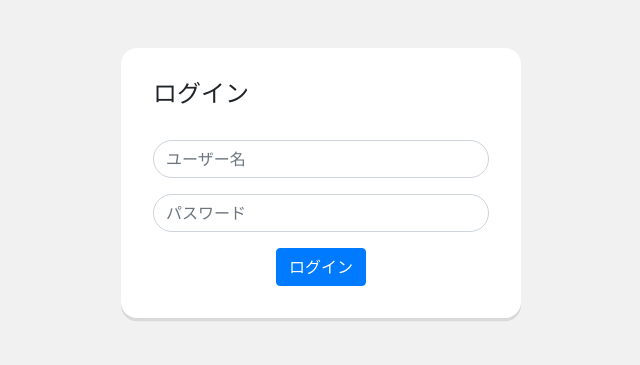
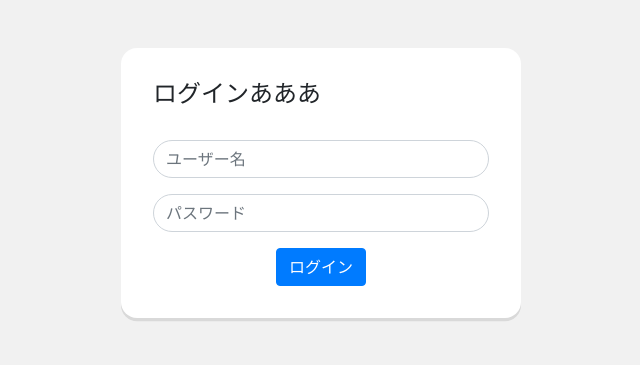
Before and after one commit to riadd188/wasabi, a Django app: page /accounts/login/ in a window 1280 px wide. Shown: the part 58-423 px from the top of the page, without its empty margins (319-959 px from the left). Run offline with Django 3.2, Linux system fonts and the light colour scheme; some libraries are stand-ins or nearby versions.

Commit message:
modify login page

```diff
--- a/tobuy/app/templates/accounts/login.html
+++ b/tobuy/app/templates/accounts/login.html
@@ -2,12 +2,13 @@
 {% load widget_tweaks %}
 
 {% block content %}
+<div class="row">
 <div class="card card-auth my-5 mx-auto">
     <div class="card-body">
-        <h5 class="card-title" text-center">ログイン</h5>
+        <h5 class="card-title" text-center">ログインあああ</h5>
         <form method="post" class="form-auth">
             {% csrf_token %}
-            <div class="form-label-group">
+	    <div class="form-label-group">
                 {% render_field form.login class="form-control" placeholder="ユーザー名" %}
             </div>
             <div class="form-label-group">
@@ -19,4 +20,5 @@
         </form>
     </div>
 </div>
+</div>
 {% endblock %}
--- a/tobuy/mysite/settings.py
+++ b/tobuy/mysite/settings.py
@@ -25,7 +25,7 @@ SECRET_KEY = 'o3-t#ni=xn20uf(-&t03#&aydg40m%wap2c03_$7f9oc-85_tn'
 # SECURITY WARNING: don't run with debug turned on in production!
 DEBUG = False
 
-ALLOWED_HOSTS = ["153.120.65.58", "127.0.0.1"]
+ALLOWED_HOSTS = ["okaimono-memo.com", "127.0.0.1"]
 
 STATIC_ROOT = '/usr/share/nginx/html/'
 
```
Also changed, not shown: tobuy/db.sqlite3.
